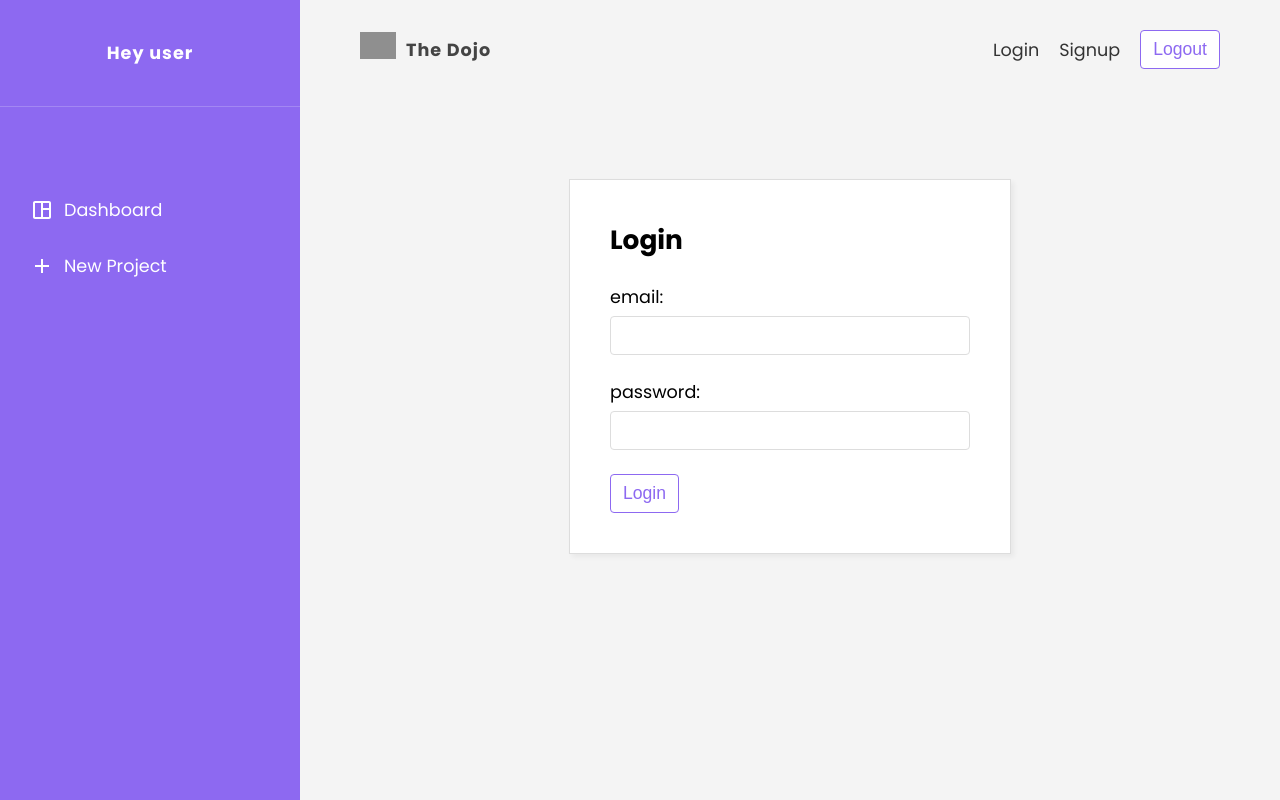
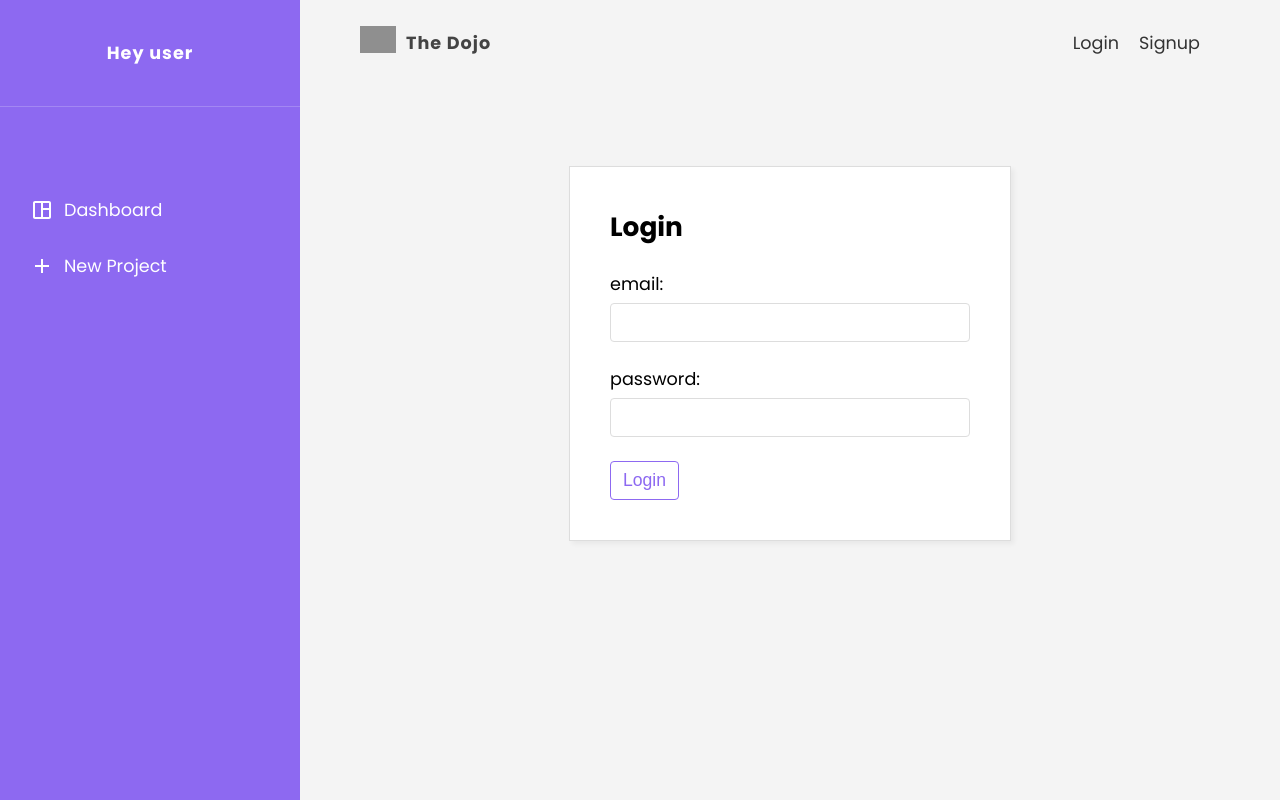
Before and after one commit to marksav85/my-dojo, a React (Vite) app: page /login in a window 1280 px wide. Built offline with nearby package versions, Linux system fonts and the light colour scheme; no server answers; grey boxes are pictures that could not be loaded.

Commit message:
Refactor Navbar component to conditionally display login, signup, and logout links

```diff
--- a/src/components/Navbar.jsx
+++ b/src/components/Navbar.jsx
@@ -1,26 +1,46 @@
 import { Link } from "react-router-dom";
 import { useLogout } from "../hooks/useLogout";
+import { useAuthContext } from "../hooks/useAuthContext";
 
 // styles and images
 import "./Navbar.css";
 import Temple from "../assets/temple.svg";
 
+// Functional component for the Navbar
 export default function Navbar() {
+  // Destructuring values from the useLogout hook
   const { handleLogout, isPending } = useLogout();
+
+  // Destructuring user from the useAuthContext hook
+  const { user } = useAuthContext();
+
+  // Render the Navbar component
   return (
     <div className="navbar">
       <ul>
+        {/* Logo section */}
         <li className="logo">
           <img src={Temple} alt="dojo logo" />
           <span>The Dojo</span>
         </li>
+
+        {/* Display login and signup links if there is no user */}
+        {!user && (
+          <>
             <li>
               <Link to="/login">Login</Link>
             </li>
             <li>
               <Link to="/signup">Signup</Link>
             </li>
+          </>
+        )}
+
+        {/* Display logout button if there is a user */}
+        {user && (
+          <>
             <li>
+              {/* Render logout button with appropriate styling and disabled state based on isPending */}
               {!isPending && (
                 <button className="btn" onClick={handleLogout}>
                   Logout
@@ -32,6 +52,8 @@ export default function Navbar() {
                 </button>
               )}
             </li>
+          </>
+        )}
       </ul>
     </div>
   );
```
Lines whose indentation alone changed are shown as unchanged.
